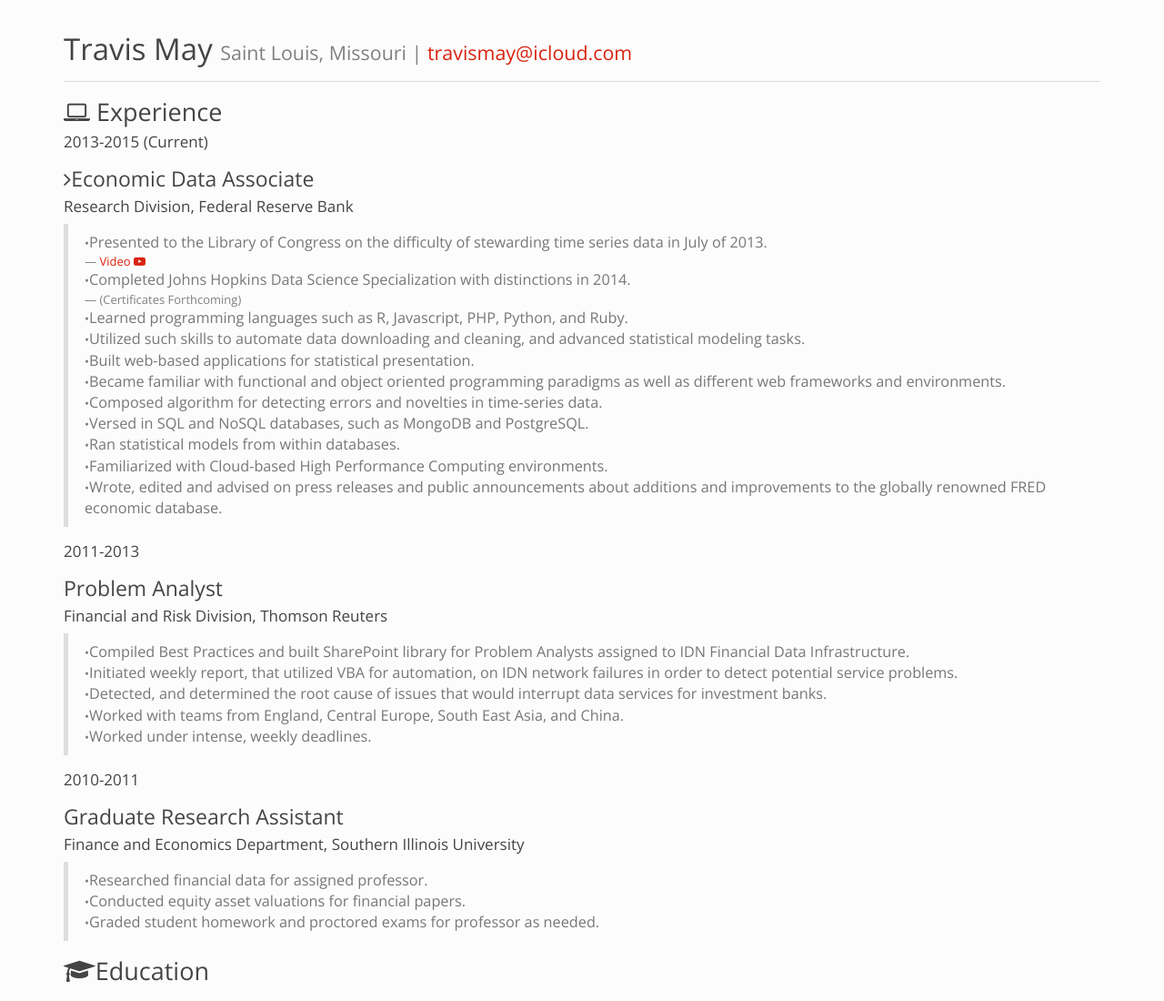
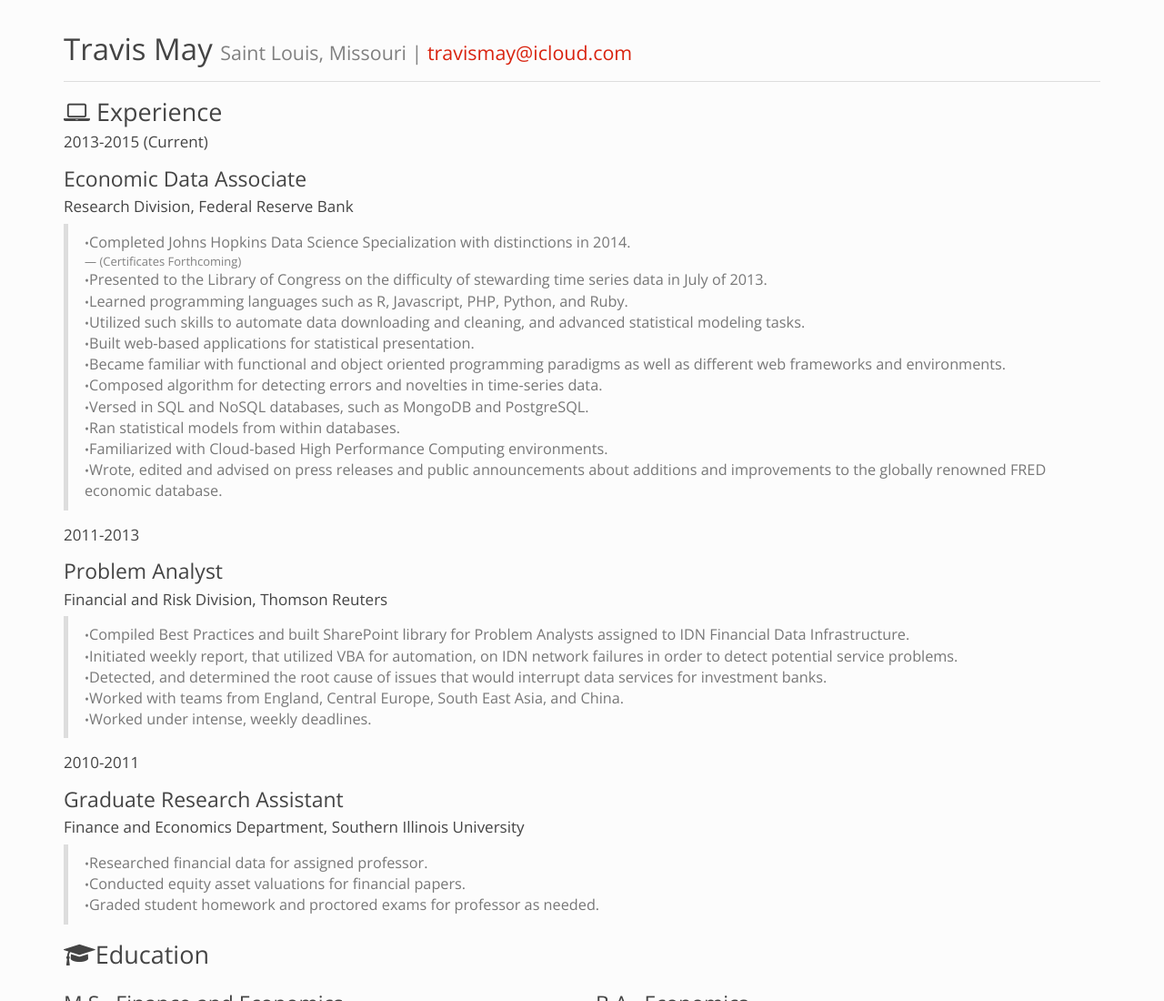
Before and after one commit to maxtiff/maxtiff.github.io, a plain HTML site: page index.html in a window 1280 px wide. Shown: the top 1100 px of the page at 91% size. Drawn offline with nearby package versions, Linux system fonts and the light colour scheme.

Commit message:
Update index.html
Remove :  <small><a class="youtube" href="http://youtu.be/qAMMYc9OUZs">Video <i class="fa fa-youtube-play"></i>
      </small></a>

```diff
--- a/index.html
+++ b/index.html
@@ -52,14 +52,13 @@
 
 
     <div id="economic-data-associate" class="section level3">
-    <h3><i class="fa fa-angle-right fa-1x"></i>Economic Data Associate</h3>
+    <h3>Economic Data Associate</h3>
     <h4>Research Division, Federal Reserve Bank</h4>
     <blockquote>
     <ul>
+      <li>Completed Johns Hopkins Data Science Specialization with distinctions in 2014. <small>(Certificates Forthcoming)</small></li>
       <li>Presented to the Library of Congress on the difficulty of stewarding time series data in July of 2013.
-        <small><a class="youtube" href="http://youtu.be/qAMMYc9OUZs">Video <i class="fa fa-youtube-play"></i>
-      </small></a></li>
-    <li>Completed Johns Hopkins Data Science Specialization with distinctions in 2014. <small>(Certificates Forthcoming)</small></li>
+       </li>
     <li>Learned programming languages such as R, Javascript, PHP, Python, and Ruby.</li>
     <li>Utilized such skills to automate data downloading and cleaning, and advanced statistical modeling tasks.</li>
     <li>Built web-based applications for statistical presentation.</li>
```
